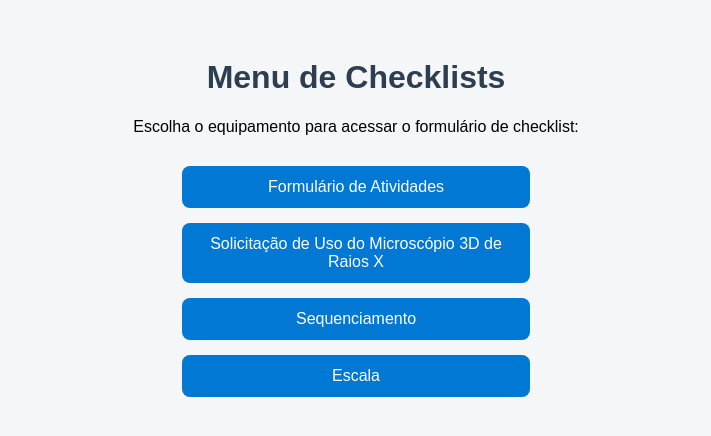
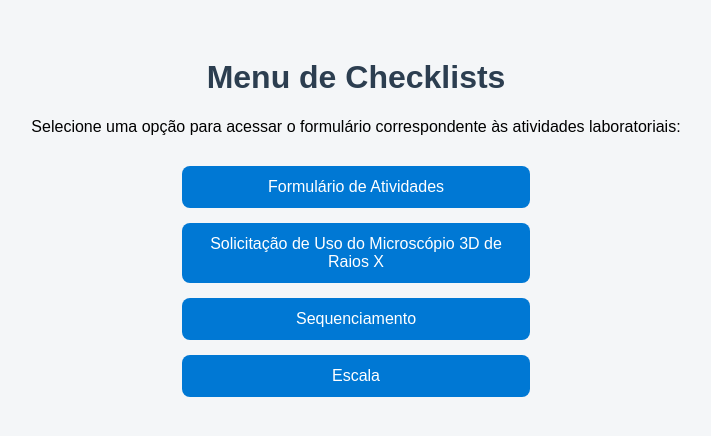
Before and after one commit to PauloCosta30/Escala, a plain HTML site: page index.html in a window 1280 px wide. Shown: the whole page, without its empty margins (284-995 px from the left). Drawn offline with Linux system fonts and the light colour scheme.

Commit message:
index.html

```diff
--- a/index.html
+++ b/index.html
@@ -2,7 +2,7 @@
 <html lang="pt-BR">
 <head>
   <meta charset="UTF-8">
-  <title>Menu de Checklists de Equipamentos</title>
+  <title>Painel de Formulários para Uso de Laboratório</title>
   <style>
     body {
       font-family: Arial, sans-serif;
@@ -42,7 +42,7 @@
 </head>
 <body>
   <h1>Menu de Checklists</h1>
-  <p>Escolha o equipamento para acessar o formulário de checklist:</p>
+  <p>Selecione uma opção para acessar o formulário correspondente às atividades laboratoriais:</p>
 
   <div class="menu">
     <a class="button" href="https://forms.office.com/Pages/ResponsePage.aspx?id=HQGJzaAMT0GSc3ZHp6_XVQitE6s3lB9EhBE5v3VLj-FURFVJR1pWUVhaS1VaSzczRlVUVjZEQ0Y2WC4u" target="_blank">
```
